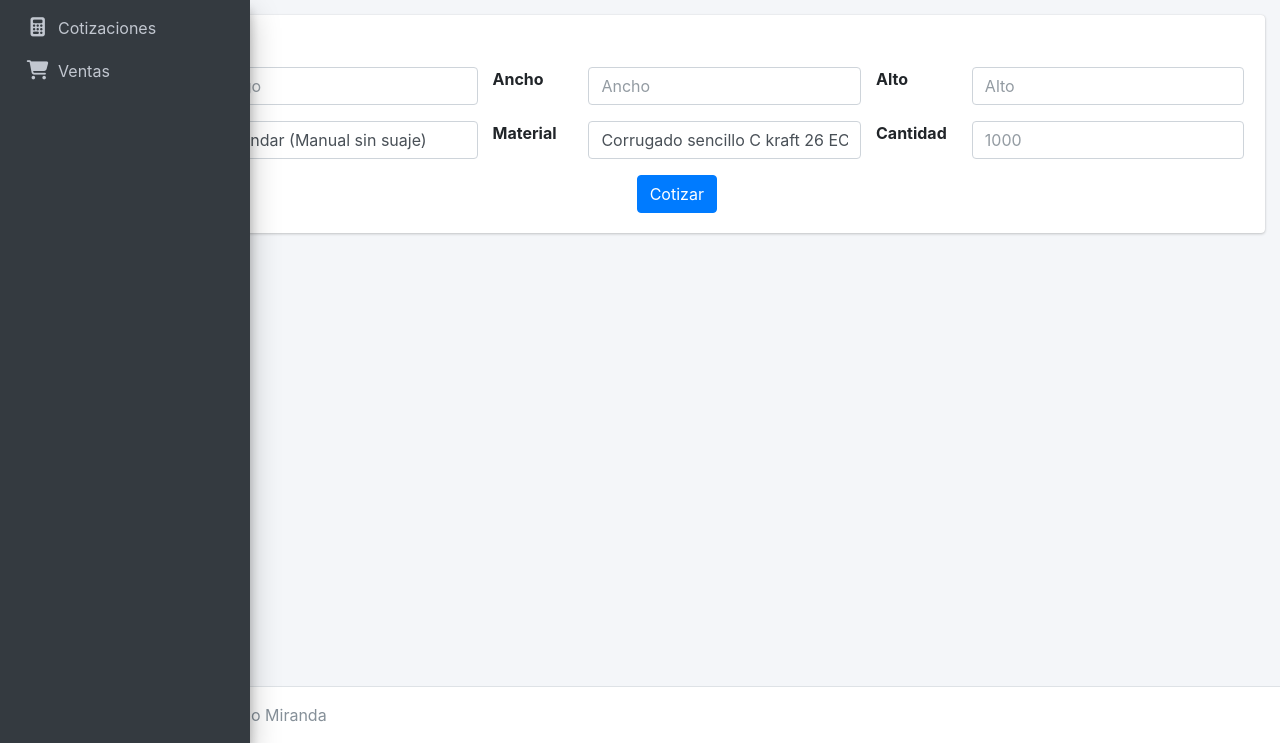
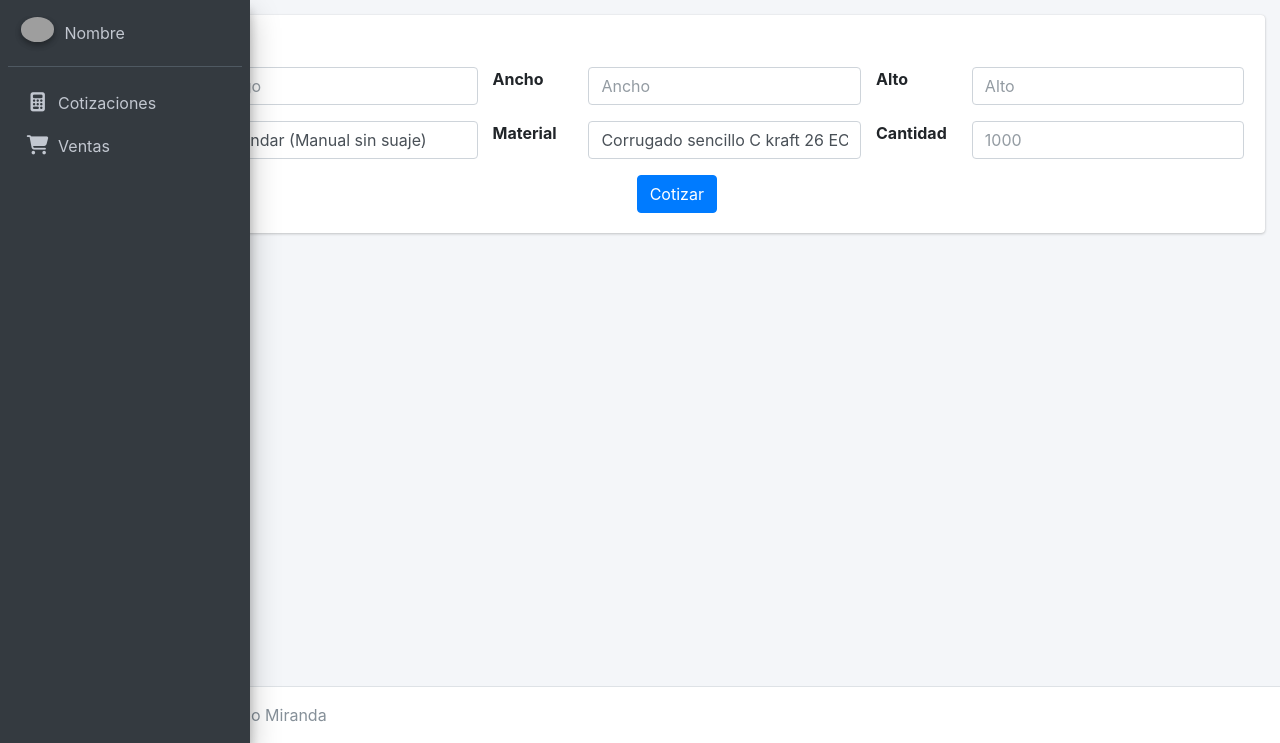
Before and after one commit to pablicles/cotizador_v3, a PHP site: page /index.php in a window 1280 px wide. Shown: the part 57-800 px from the top of the page. Run offline with PHP 8.4, Linux system fonts and the light colour scheme; data comes from the database, SQL or seed files in the repository; data that the repository does not hold is empty; some libraries are stand-ins or nearby versions; grey boxes are pictures that could not be loaded.

Commit message:
Seccion para datos de usuario

```diff
--- a/index.php
+++ b/index.php
@@ -57,14 +57,14 @@ $action=$_GET['action']??'cotizar';
 		  <!-- Sidebar -->
 		  <div class="sidebar">
 		    <!-- Sidebar user panel (optional) -->
-		    <!-- <div class="user-panel mt-3 pb-3 mb-3 d-flex">
+		    <div class="user-panel mt-3 pb-3 mb-3 d-flex">
 		    	<div class="image">
-					<img src="img/renders/<?php print($aUsuario['id']) ?>.jpg" class="img-circle elevation-2" alt="User Image" width="160">
+					<img src="img/usuario.jpg" class="img-circle elevation-2" alt="User Image" width="160">
 				</div>
 		      <div class="info">
-		        <a href="#" class="d-block"><?php print($aUsuario['nombre']." ".$aUsuario['app']); ?></a>
+		        <a href="#" class="d-block">Nombre</a>
 		      </div>
-		    </div> -->
+		    </div>
 
 		    <!-- Sidebar Menu -->
 		    <nav class="mt-2">
```
